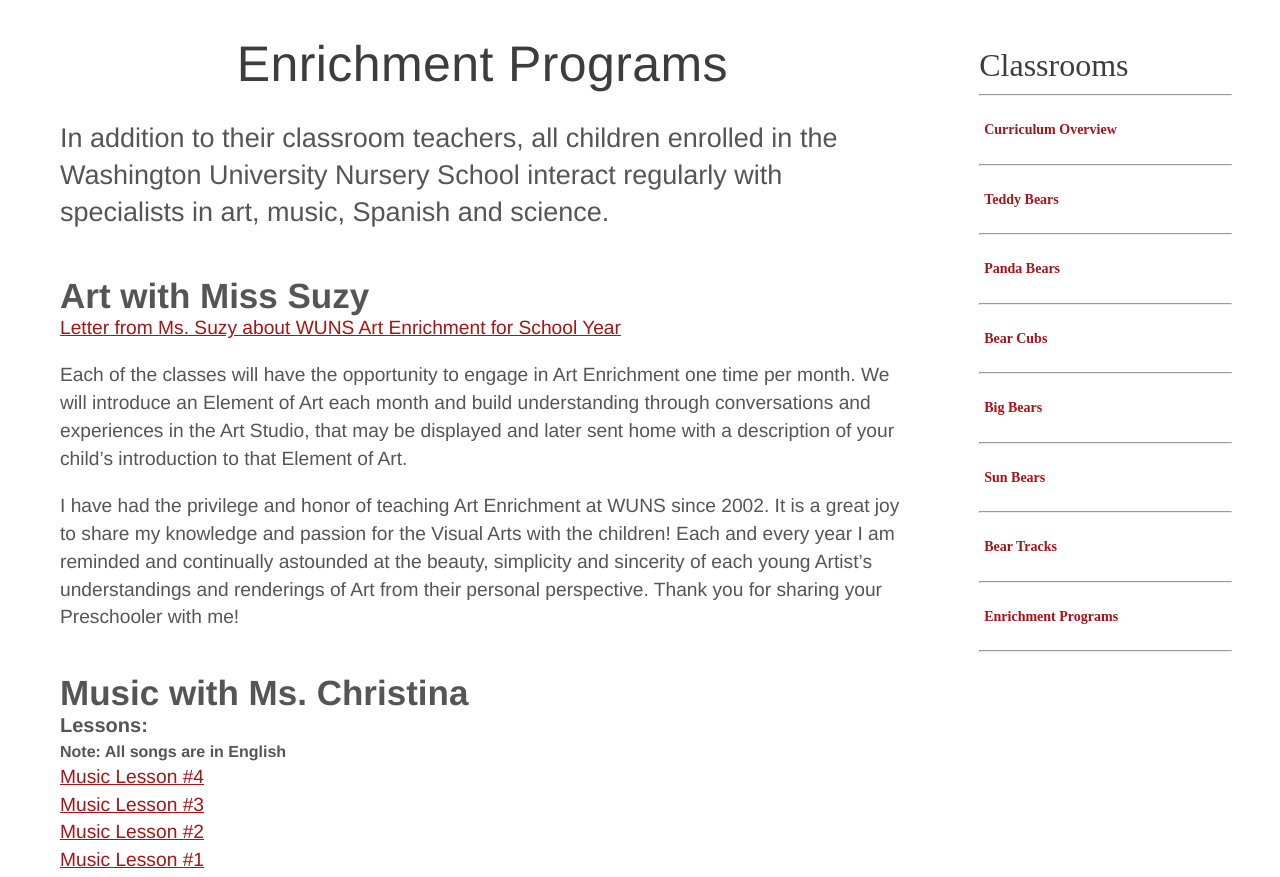
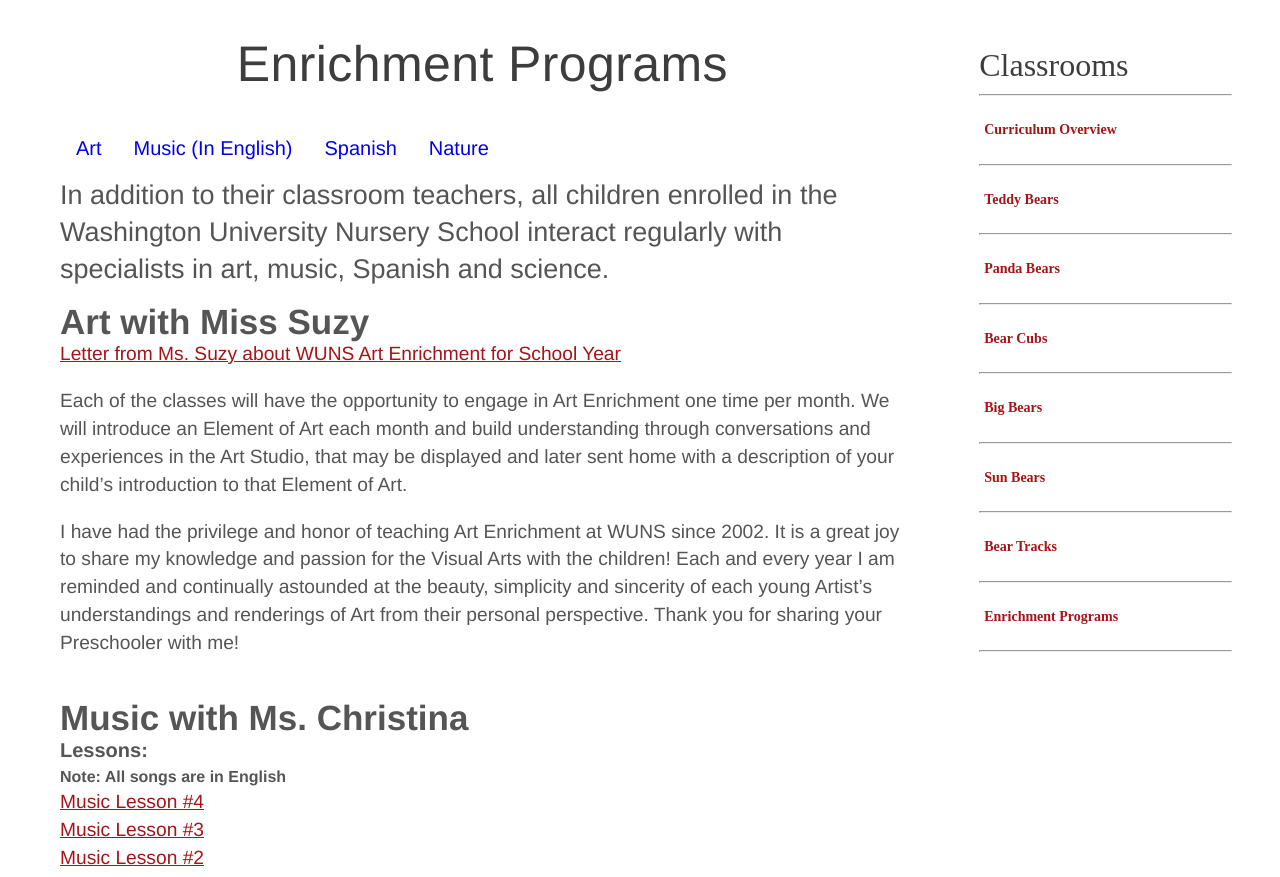
Before and after one commit to CSE256-Spring24/information-foraging-project-group4, a website: page files/enrichment_programs.html in a window 1280 px wide. Shown: the top 877 px of the page. Drawn offline with nearby package versions, Linux system fonts and the light colour scheme; files that its build step writes are made by us from their sources; files whose address does not match are found by name.

Commit message:
Finished Enrichment Programs page

```diff
--- a/files/css/common.css
+++ b/files/css/common.css
@@ -40,6 +40,20 @@
 }
 
 main .enrich-subhead {
+    font-size: 20px;
+}
+
+main .enrichment-navbar {
+    width: 100%;
+    height: 50px;
+}
+
+main .enrichment-navbar a {
+    float: left;
+    display: block;
+    text-align: center;
+    padding: 14px 16px;
+    text-decoration: none;
     font-size: 20px;
 }
 
--- a/files/enrichment_programs.html
+++ b/files/enrichment_programs.html
@@ -18,14 +18,22 @@
   <div id="page-content">
     <main>
       <h1 style="font-size: 50px; text-align: center">Enrichment Programs</h1>
-      <h3>
+
+      <div class="enrichment-navbar">
+        <a href="#art-title">Art</a>
+        <a href="#music-title">Music (In English)</a>
+        <a href="#spanish-title">Spanish</a>
+        <a href="#nature-title">Nature</a>
+      </div>
+
+      <h3 style="float: left; padding-bottom: 15px;">
         In addition to their classroom teachers, all children enrolled in the
         Washington University Nursery School interact regularly with
         specialists in art, music, Spanish and science.
       </h3>
       <br>
       <br>
-      <h3 class="enrichment-titles">Art with Miss Suzy</h3>
+      <h3 class="enrichment-titles" id="art-title">Art with Miss Suzy</h3>
       <p>
         <a class="download" href="downloads/WUNS-announcement-ART.pdf" target="_blank">Letter from Ms. Suzy about WUNS
           Art Enrichment for School Year
@@ -48,7 +56,7 @@
         personal perspective. Thank you for sharing your Preschooler with me!
       </p>
       <br>
-      <h3 class="enrichment-titles">Music with Ms. Christina</h3>
+      <h3 class="enrichment-titles" id="music-title">Music with Ms. Christina</h3>
       <h4 class="enrich-subhead">Lessons:</h4>
       <h4> Note: All songs are in English</h4>
       <p>
@@ -83,7 +91,7 @@
         fun!
       </p>
       <br>
-      <h3 class="enrichment-titles">Spanish with Miss Colleen</h3>
+      <h3 class="enrichment-titles" id="spanish-title">Spanish with Miss Colleen</h3>
       <h4 class="enrich-subhead">Lessons:</h4>
       <p>
         <a class="download" href="downloads/Spanish-Lyrics-and-Actions.pdf" target="_blank">Lyrics from songs used
@@ -126,7 +134,7 @@
         certain lessons throughout the year for review and recall.
       </p>
       <br>
-      <h3 class="enrichment-titles">Nature on the Move with Miss Becky</h3>
+      <h3 class="enrichment-titles" id="nature-title">Nature on the Move with Miss Becky</h3>
       <h4 class="enrich-subhead">Lessons:</h4>
       <p>
         <a class="download" href="downloads/Butterflies.pdf" target="_blank">September 30: Butterflies</a><br>
```
